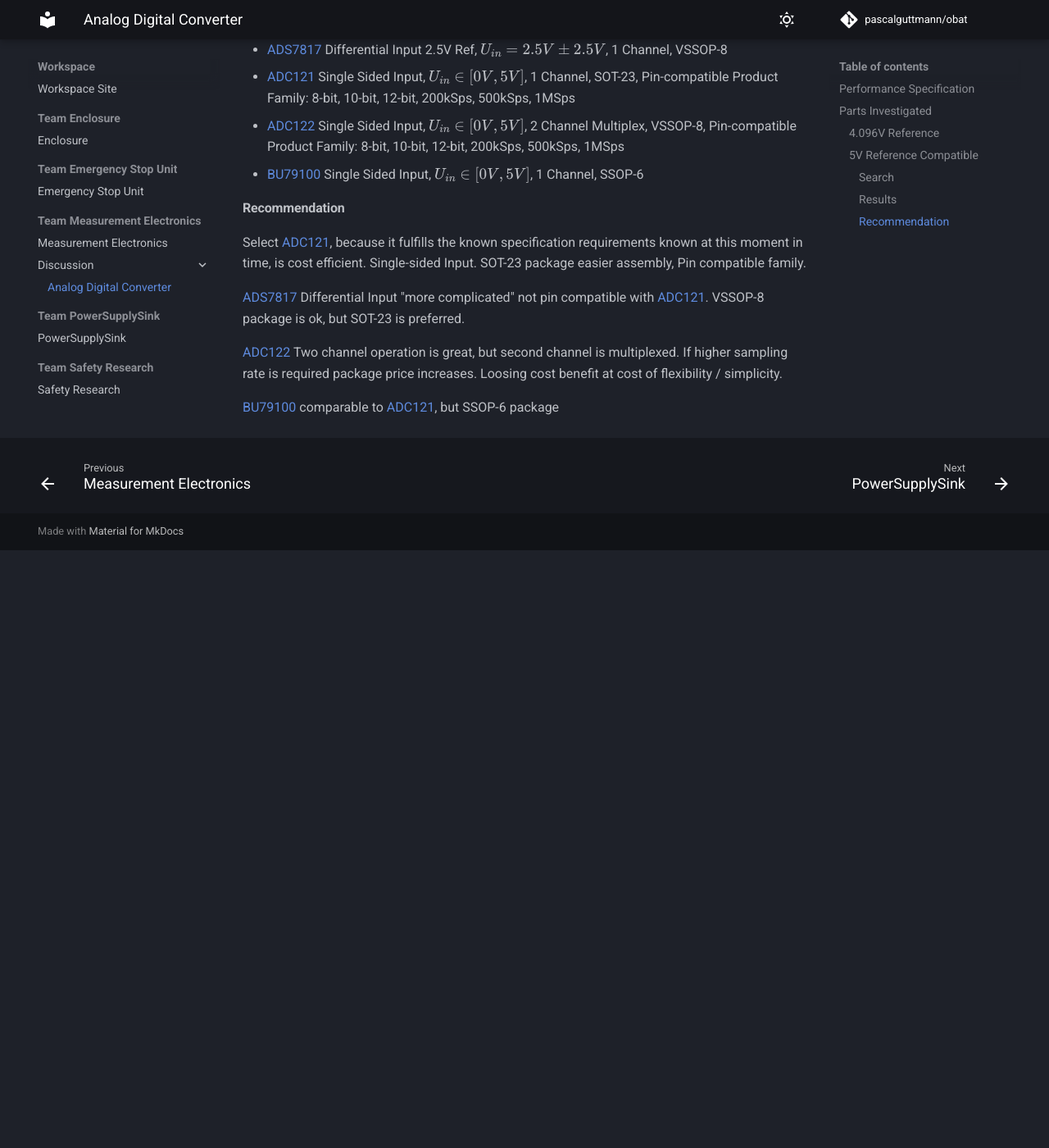
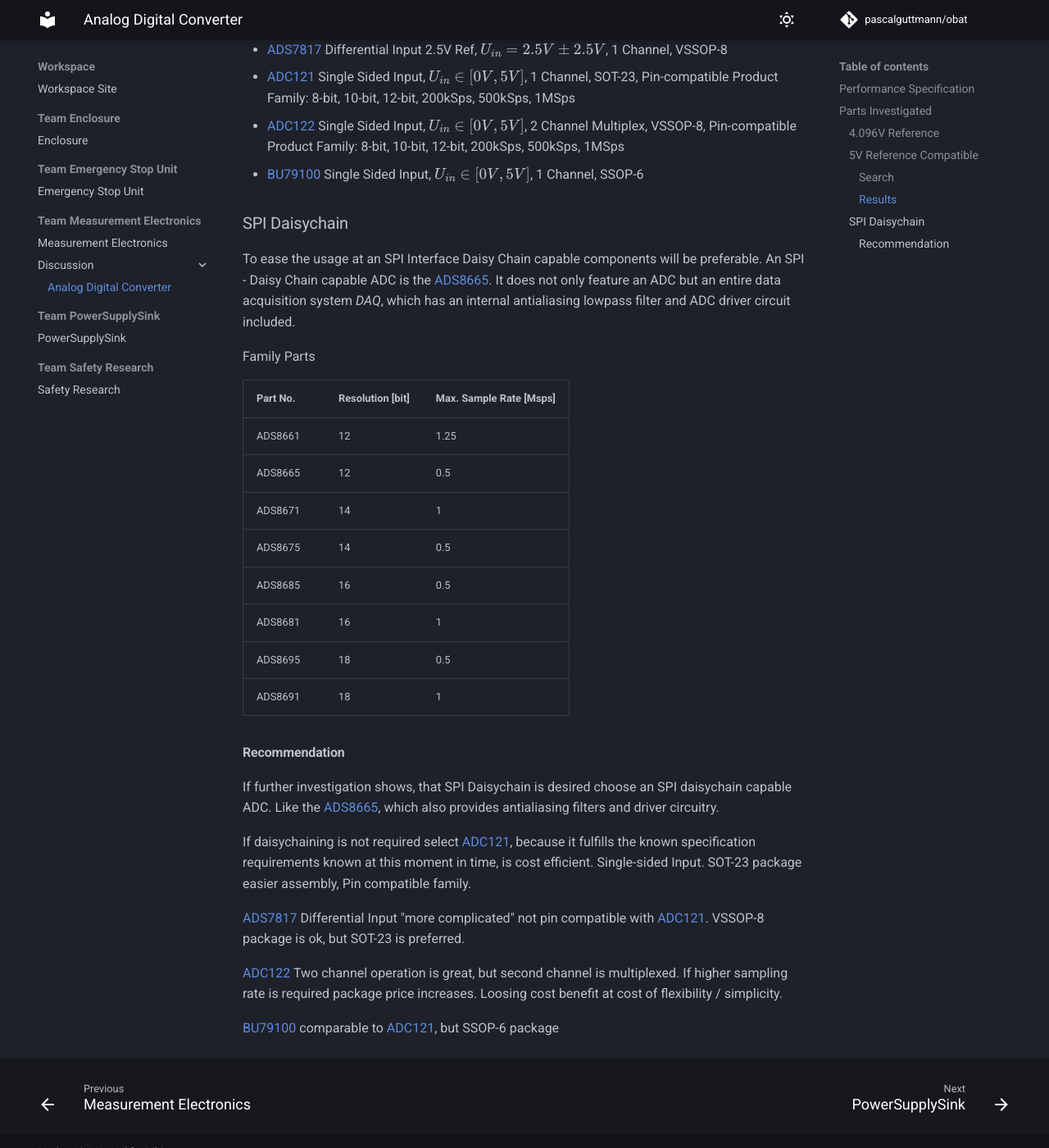
Before and after one commit to pascalguttmann/obat, an MkDocs documentation site: the page built from docs/workspace/meas/discuss/adc.md, in a window 1280 px wide and 1400 px high, scrolled down 889 px. Shown: the whole window at 82% size. Built offline with MkDocs 1.6.1 and Material for MkDocs 9.7.7, drawn with Linux system fonts in a browser that asks for light colours; comment, search, counter and statistics services are not loaded; before the commit the page ends 1560 px from its top, so only the background shows below that.

Commit message:
add spi daisychain adc

```diff
--- a/docs/workspace/meas/discuss/adc.md
+++ b/docs/workspace/meas/discuss/adc.md
@@ -41,11 +41,35 @@ Parts Investigated
 - [BU79100] Single Sided Input, $U_{in} \in [0V, 5V]$, 1
     Channel, SSOP-6
 
+### SPI Daisychain
+
+To ease the usage at an SPI Interface Daisy Chain capable components will be
+preferable. An SPI - Daisy Chain capable ADC is the [ADS8665]. It does not only
+feature an ADC but an entire data acquisition system _DAQ_, which has an
+internal antialiasing lowpass filter and ADC driver circuit included.
+
+Family Parts
+
+| Part No. | Resolution [bit] | Max. Sample Rate [Msps] |
+|----------|------------------|-------------------------|
+| ADS8661  | 12               | 1.25                    |
+| ADS8665  | 12               | 0.5                     |
+| ADS8671  | 14               | 1                       |
+| ADS8675  | 14               | 0.5                     |
+| ADS8685  | 16               | 0.5                     |
+| ADS8681  | 16               | 1                       |
+| ADS8695  | 18               | 0.5                     |
+| ADS8691  | 18               | 1                       |
+
 #### Recommendation
 
-Select [ADC121], because it fulfills the known specification requirements known
-at this moment in time, is cost efficient. Single-sided Input. SOT-23 package
-easier assembly, Pin compatible family.
+If further investigation shows, that SPI Daisychain is desired choose an SPI
+daisychain capable ADC. Like the [ADS8665], which also provides antialiasing
+filters and driver circuitry.
+
+If daisychaining is not required select [ADC121], because it fulfills the known
+specification requirements known at this moment in time, is cost efficient.
+Single-sided Input. SOT-23 package easier assembly, Pin compatible family.
 
 [ADS7817] Differential Input "more complicated" not pin compatible with
 [ADC121]. VSSOP-8 package is ok, but SOT-23 is preferred.
@@ -65,3 +89,4 @@ at cost of flexibility / simplicity.
 [ADC121]: https://www.ti.com/lit/ds/symlink/adc121s021.pdf?ts=1714380326274&ref_url=https%253A%252F%252Fwww.mouser.fr%252F
 [ADC122]: https://www.ti.com/lit/ds/symlink/adc122s021.pdf?ts=1714381766845&ref_url=https%253A%252F%252Fwww.ti.com%252Fproduct%252FADC122S021%253Futm_source%253Dgoogle%2526utm_medium%253Dcpc%2526utm_campaign%253Dasc-null-null-GPN_EN-cpc-pf-google-eu%2526utm_content%253DADC122S021%2526ds_k%253DADC122S021%2526DCM%253Dyes%2526gad_source%253D1%2526gclid%253DEAIaIQobChMI_pDF3InnhQMV7D4GAB2oCw5nEAAYASAAEgLjN_D_BwE%2526gclsrc%253Daw.ds
 [BU79100]: https://fscdn.rohm.com/en/products/databook/datasheet/ic/data_converter/dac/bu79100g-la-e.pdf
+[ADS8665]: https://www.ti.com/lit/ds/symlink/ads8661.pdf?ts=1714606735903&ref_url=https%253A%252F%252Fwww.ti.com%252Fproduct%252FADS8661
```
